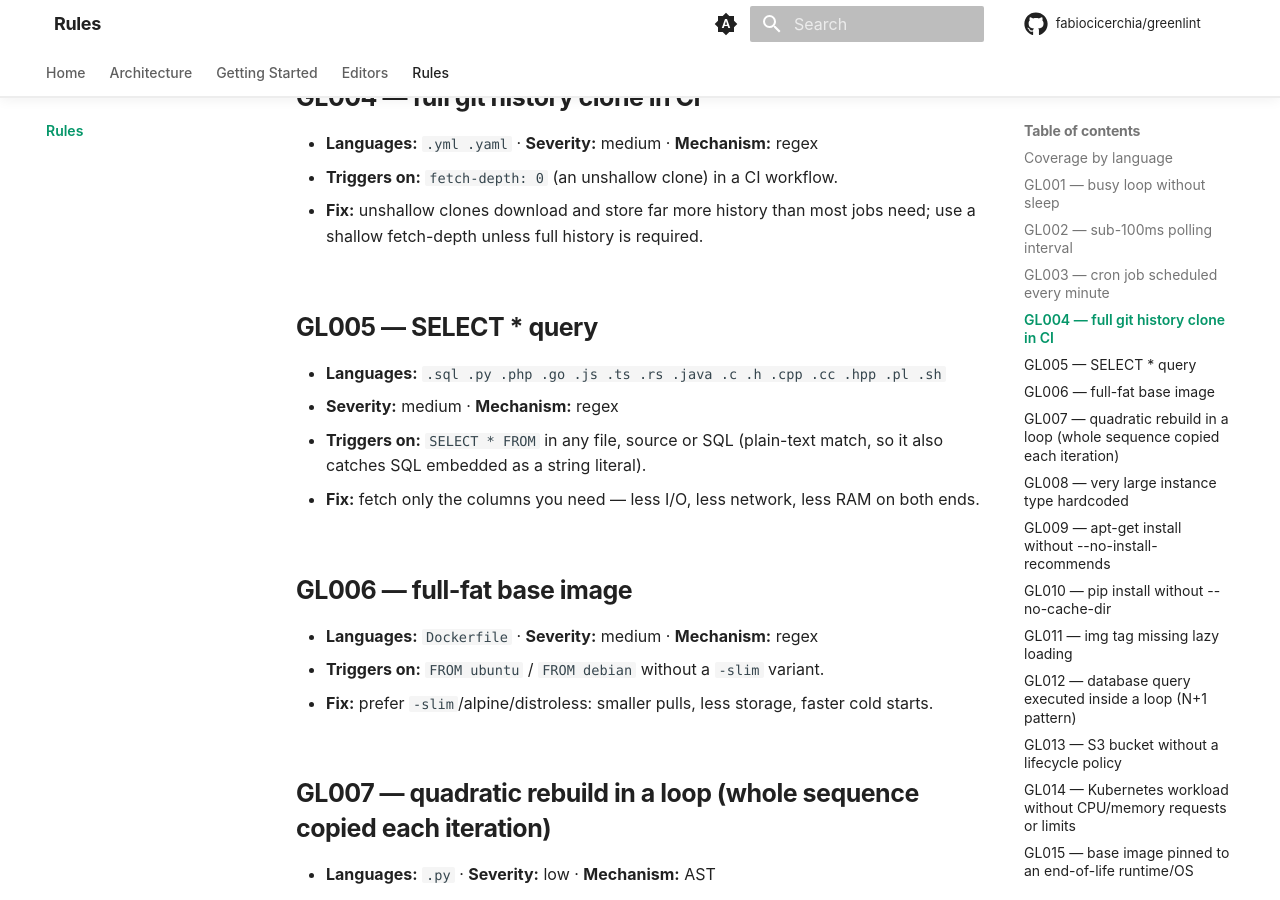
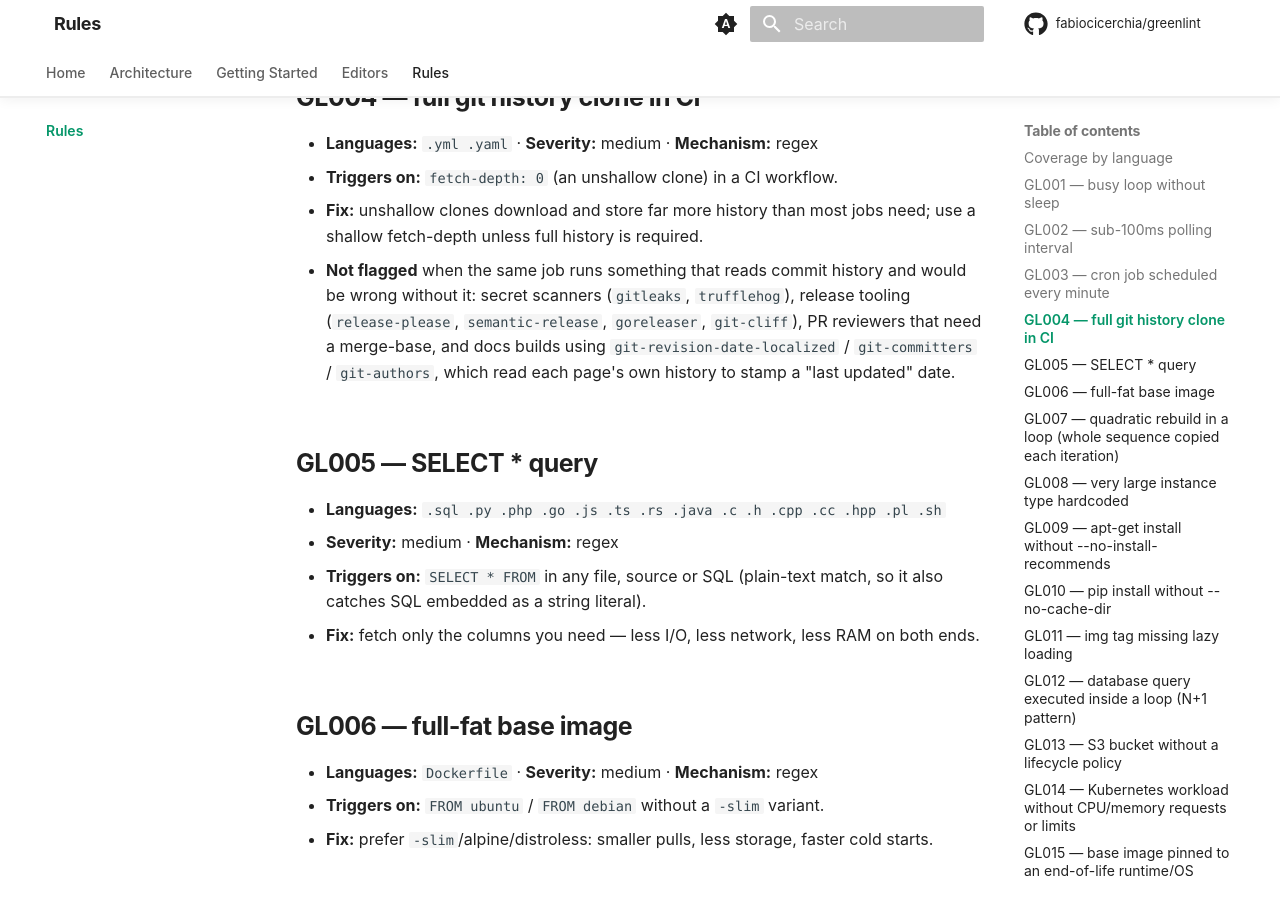
Before and after one commit to fabiocicerchia/greenlint, an MkDocs documentation site: the page built from docs/rules.md, in a window 1280 px wide and 900 px high, scrolled down 2363 px. Built offline with MkDocs 1.6.1 and Material for MkDocs 9.7.7, drawn with Linux system fonts in a browser that asks for light colours; comment, search, counter and statistics services are not loaded.

Commit message:
docs(GL004): list what the rule does not flag
The exemption list was only in the source. Someone reading rules.md to find
out why their gitleaks job is not flagged had nowhere to look.

Co-Authored-By: Claude Opus 5 <noreply@anthropic.com>
Claude-Session: https://claude.ai/code/session_01WyjAX3KfASRg2c1CyjHnza

```diff
--- a/docs/rules.md
+++ b/docs/rules.md
@@ -74,6 +74,12 @@ a new rule has to show.
 - **Triggers on:** `fetch-depth: 0` (an unshallow clone) in a CI workflow.
 - **Fix:** unshallow clones download and store far more history than most
   jobs need; use a shallow fetch-depth unless full history is required.
+- **Not flagged** when the same job runs something that reads commit history
+  and would be wrong without it: secret scanners (`gitleaks`, `trufflehog`),
+  release tooling (`release-please`, `semantic-release`, `goreleaser`,
+  `git-cliff`), PR reviewers that need a merge-base, and docs builds using
+  `git-revision-date-localized` / `git-committers` / `git-authors`, which read
+  each page's own history to stamp a "last updated" date.
 
 ## GL005 — SELECT * query
 
```
